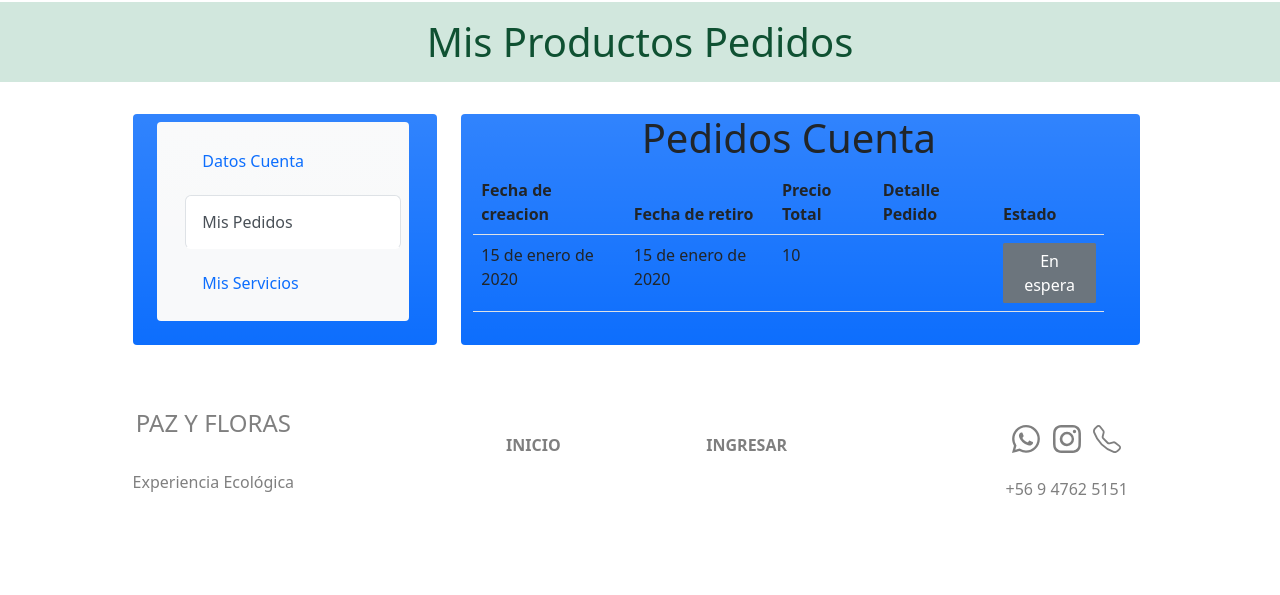
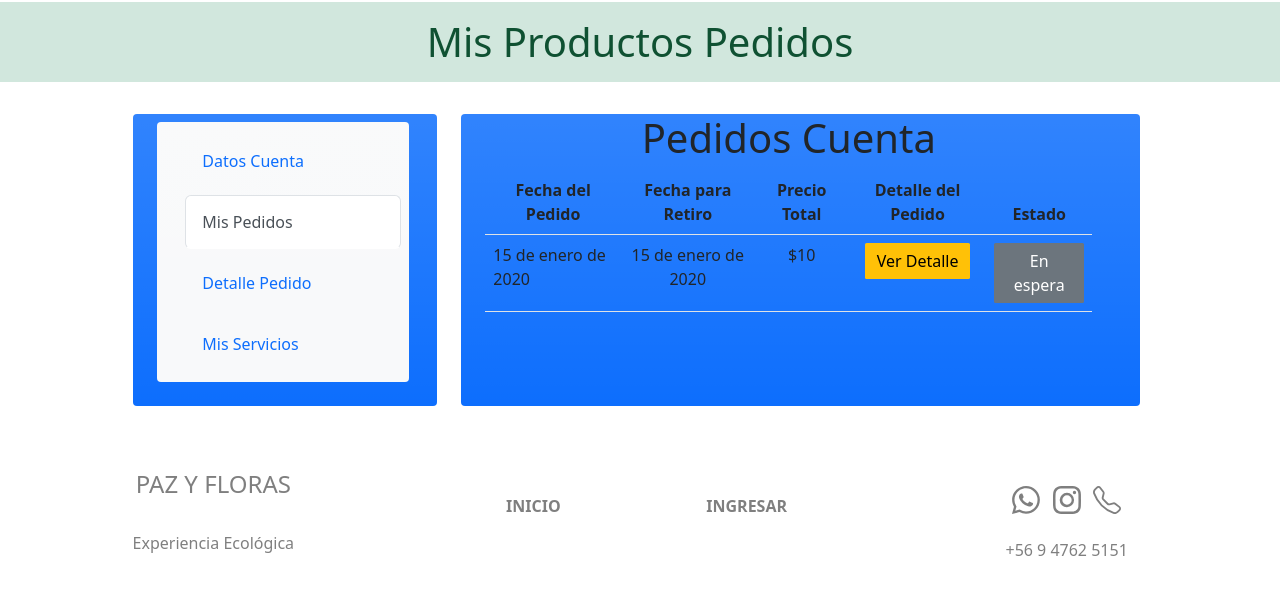
Before and after one commit to PazyFlorasEnsayo/pazyfloras, a Django app: page /tienda/cuenta/mispedidos in a window 1280 px wide. Shown: the part 78-673 px from the top of the page. Run offline with Django 4.2, Linux system fonts and the light colour scheme; a user stored in the database is signed in; tables that the repository leaves empty hold one stand-in row (values such as "Sample post").

Commit message:
Add files via upload

```diff
--- a/templates/tienda/components/sectioncuentanav.html
+++ b/templates/tienda/components/sectioncuentanav.html
@@ -18,6 +18,15 @@
       <a class="nav-link rounded" href="/tienda/cuenta/mispedidos">Mis pedidos</a>
     </li>
     {% endif %}
+    {% if view == "perfildetallepedido" %}
+    <li class="nav-item m-1 border-0">
+      <a class="nav-link active rounded" href="/tienda/cuenta/detallepedido">Detalle Pedido</a>
+    </li>
+    {% else %}
+    <li class="nav-item m-1 border-0">
+      <a class="nav-link rounded" href="/tienda/cuenta/detallepedido">Detalle Pedido</a>
+    </li>
+    {% endif %}
     {% if view == "perfilservicios" %}
     <li class="nav-item m-1 border-0">
       <a class="nav-link active rounded" href="/tienda/cuenta/misservicios">Mis servicios</a>
--- a/templates/tienda/components/sectioncuentapedidos.html
+++ b/templates/tienda/components/sectioncuentapedidos.html
@@ -1,38 +1,57 @@
 <div class="row container-fluid">
     <div class="col-12">
       <h1 class="text-center">Pedidos Cuenta</h1>
+        {% if mensaje %}
+        <div class="col-sm-12 col-md-12 col-lg-1"></div>
+
+        <div class="col-sm-12 col-md-12 col-lg-10 mt-2 mb-2 p-0 container-fluid">
+            <h1 class="{{clasesmensaje}}"> {{mensaje}}</h1>
         </div>
+
+        <div class="col-sm-12 col-md-12 col-lg-1"></div>
+        {% endif %}
+    </div>
+    <div class="table-responsive">
         <table class="table">
             <thead>
                 <tr>
-                <th> Fecha de creacion </th>
-                <th> Fecha de retiro </th>
-                <th> Precio Total </th>
-                <th> Detalle Pedido </th>
-                <th> Estado </th>
+                    <th><span style="display: block; text-align: center;"> Fecha del Pedido </span>
+                    <th><span style="display: block; text-align: center;"> Fecha para Retiro </span>
+                    <th><span style="display: block; text-align: center;"> Precio Total </span>
+                    <th><span style="display: block; text-align: center;"> Detalle del Pedido </span>
+                    <th><span style="display: block; text-align: center;"> Estado </span>
                 </tr>
             </thead>
             <tbody>
                 {% for x in listadoPedidos %}
                 <tr>
-                <td> {{ x.fecha_creacion }}</td>
-                <td> {{ x.fecha_retiro }}</td>
-                <td> {{ x.precio_total }}</td>
-                <td> {{ x.json }} </td>
-                <td>
+                    <td> {{ x.fecha_creacion }}
+                        {% if x.fecha_retiro == None %}
+                            <td style="text-align: center;"> Sin determinar </td>
+
+                        {% else %}
+                            <td style="text-align: center;"> {{ x.fecha_retiro }} </td>
+                        {% endif %}
+
+                    <td style="text-align: center;"> ${{ x.precio_totalSTR }}
+                    <td style="text-align: center;">
+                        <form action="/tienda/cuenta/verdetalle/{{x.id}}" method="POST">
+                            {% csrf_token %}
+                            <button type="submit" class="btn btn-warning" style="border: 0; border-radius: 0.1em;"> Ver Detalle</button>
+                        </form>
+                    <td style="text-align: center;">
                         {% if x.estado == "En espera" %}
-                        <button type="button" class="btn btn-secondary" style="border: 0; border-radius: 0.1em;" data-bs-dismiss="modal"> En espera </button>
+                            <button type="button" class="btn btn-secondary" style="border: 0; border-radius: 0.1em;"> En espera </button>
                         {% endif %}
                         {% if x.estado == "Pagar" %}
-                        <button type="button" class="btn btn-warning" style="border: 0; border-radius: 0.1em;" data-bs-dismiss="modal"> <a class="btn btn-warning text-white" href="/tienda/cuenta/pagarpedidoproductos/pagar/{{x.id}}">Pagar</a> </button>
+                            <a class="btn btn-warning" href="https://wa.me/c/56947625151" style="border: 0; border-radius: 0.1em;">Pagar</a>
                         {% endif %}
                         {% if x.estado == "Pagado" %}
-                        <button type="button" class="btn btn-success" style="border: 0; border-radius: 0.1em;" data-bs-dismiss="modal">Pagado</button>
+                            <button type="button" class="btn btn-success" style="border: 0; border-radius: 0.1em;">Pagado</button>
                         {% endif %}
                         {% if x.estado == "Retirado" %}
-                        <button type="button" class="btn btn-secondary" style="border: 0; border-radius: 0.1em;" data-bs-dismiss="modal">Retirado</button>
+                            <button type="button" class="btn btn-secondary" style="border: 0; border-radius: 0.1em;">Retirado</button>
                         {% endif %}
-                </td>
 
                 </tr>
                 {% endfor %}
@@ -40,3 +59,4 @@
             </tbody>
         </table>
     </div>
+</div>
```
Also changed, not shown: templates/tienda/13_perfildetallepedido.html (added, +41 -0 lines), templates/tienda/components/sectioncuentadetallepedido.html (added, +39 -0 lines), templates/tienda/components/sectioncuentaperfil.html (+9 -0 lines), templates/tienda/components/sectioncuentaservicios.html (+11 -0 lines). Lines whose indentation alone changed are shown as unchanged.
